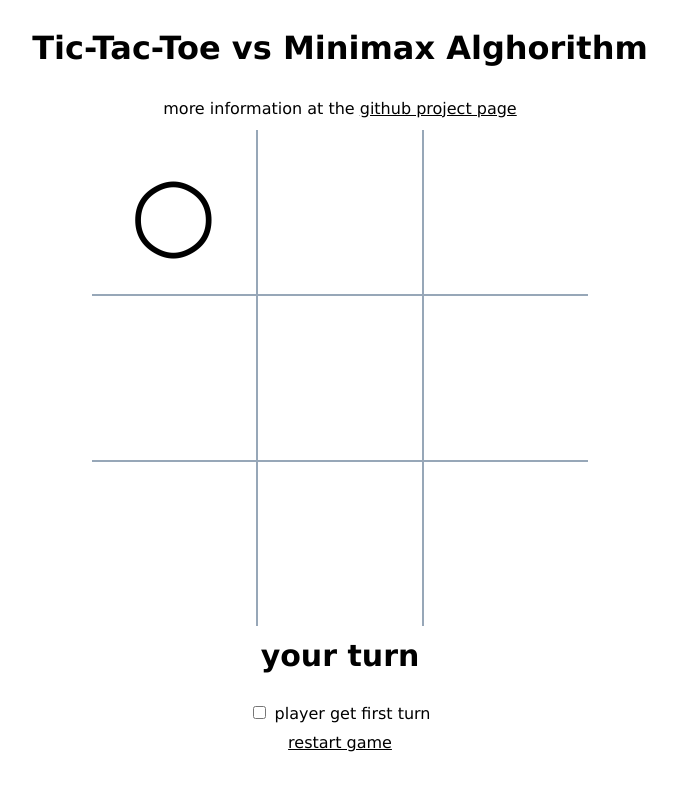
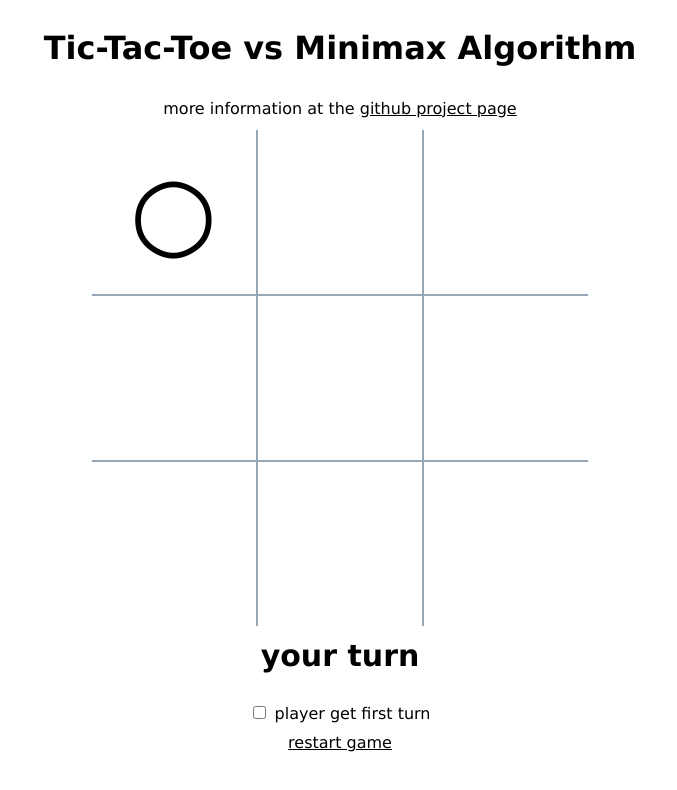
Before and after one commit to isakolsson/tic-tac-toe, a plain HTML site: page index.html in a window 1280 px wide. Shown: the whole page, without its empty margins (300-977 px from the left). Drawn offline with Linux system fonts and the light colour scheme.

Commit message:
spelling fix

```diff
--- a/index.html
+++ b/index.html
@@ -7,7 +7,7 @@
     <link rel="stylesheet" href="style.css">
 </head>
 <body>
-    <h1>Tic-Tac-Toe vs Minimax Alghorithm</h1>
+    <h1>Tic-Tac-Toe vs Minimax Algorithm</h1>
     <p>more information at the <a href="https://github.com/isakolsson/tic-tac-toe/">github project page</a></p>
     <div id="board">
         <div class="square"></div>
```
